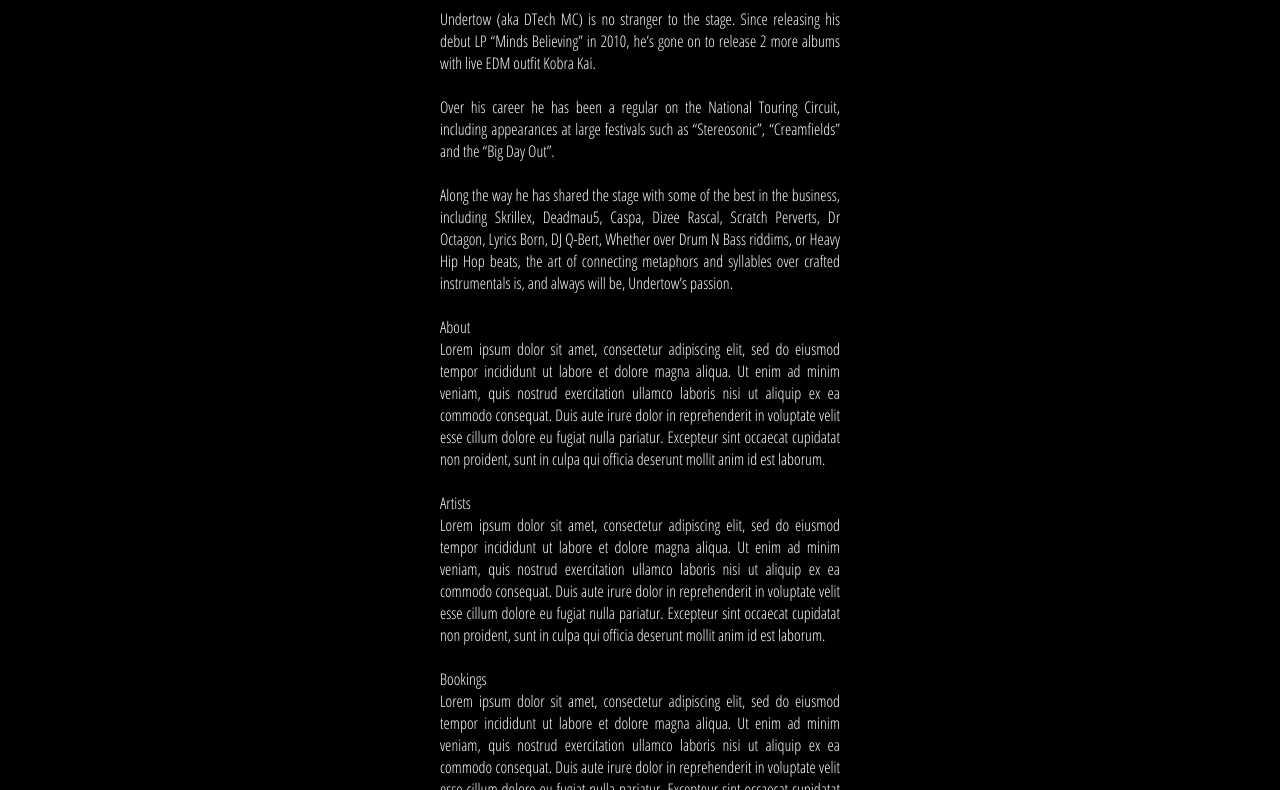
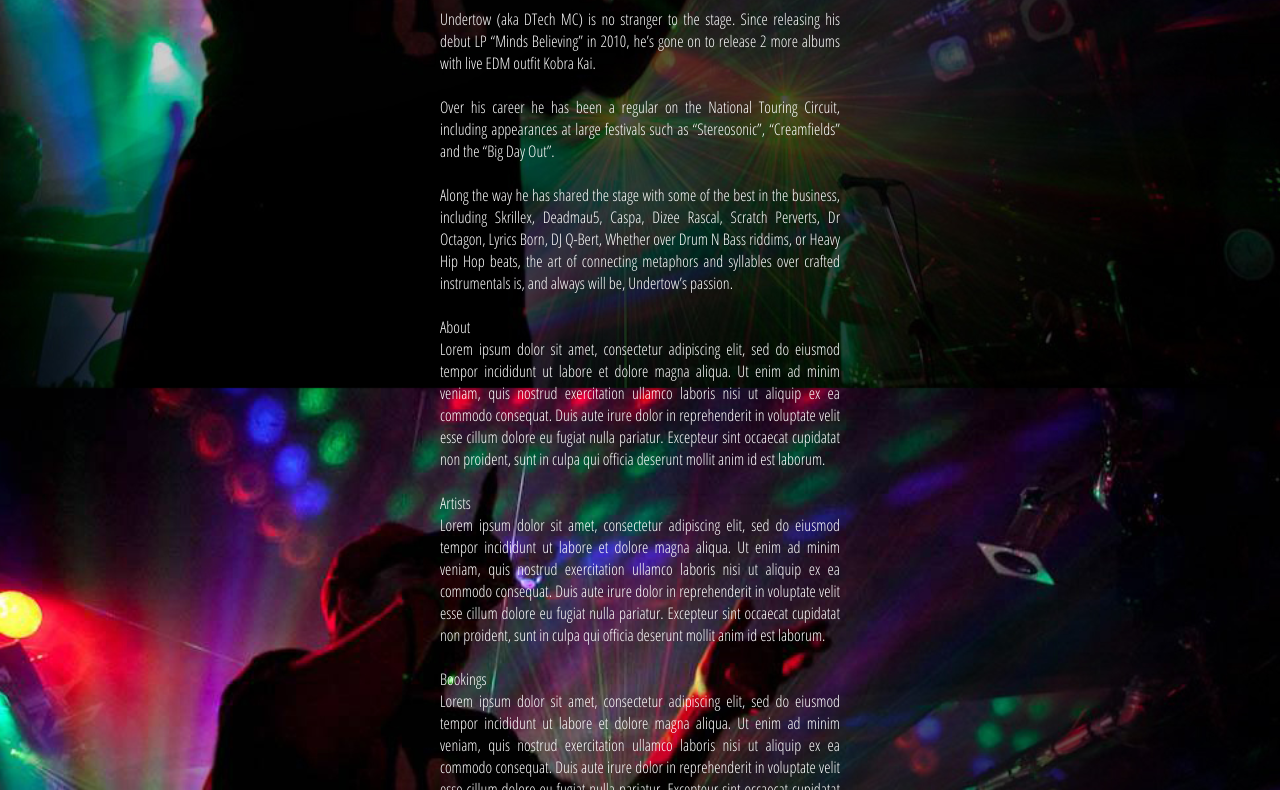
Before and after one commit to hollymcsaatchi/hollymcsaatchi.github.io, a plain HTML site: page unit_4/index.html in a window 1280 px wide. Shown: the part 412-1202 px from the top of the page. Drawn offline with Linux system fonts and the light colour scheme.

```diff
--- a/unit_4/index.html
+++ b/unit_4/index.html
@@ -10,7 +10,7 @@
 		<header>
 			<img src="images/logo.png" alt="LM Logo">
 		</header>
-		<!-- <body background="images/background.jpg" alt="LM Background"> -->
+		<body background="images/background.jpg" alt="LM Background">
 		<h1> LIKEMINDED RECORDS</h1>
 		<span>
 		<p>Undertow (aka DTech MC) is no stranger to the stage. Since releasing his debut LP “Minds Believing” in 2010, he’s gone on to release 2 more albums with live EDM outfit Kobra Kai.
```
